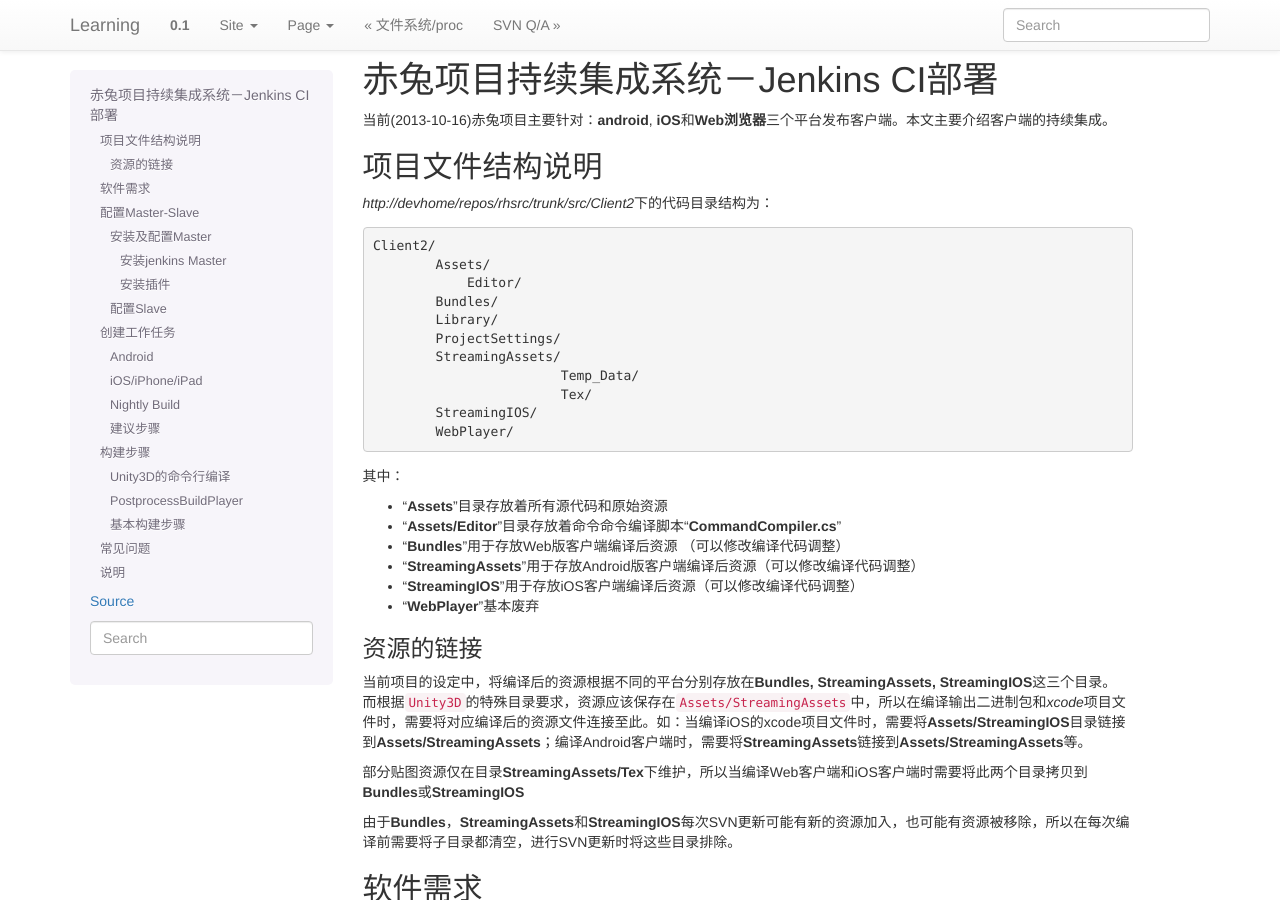
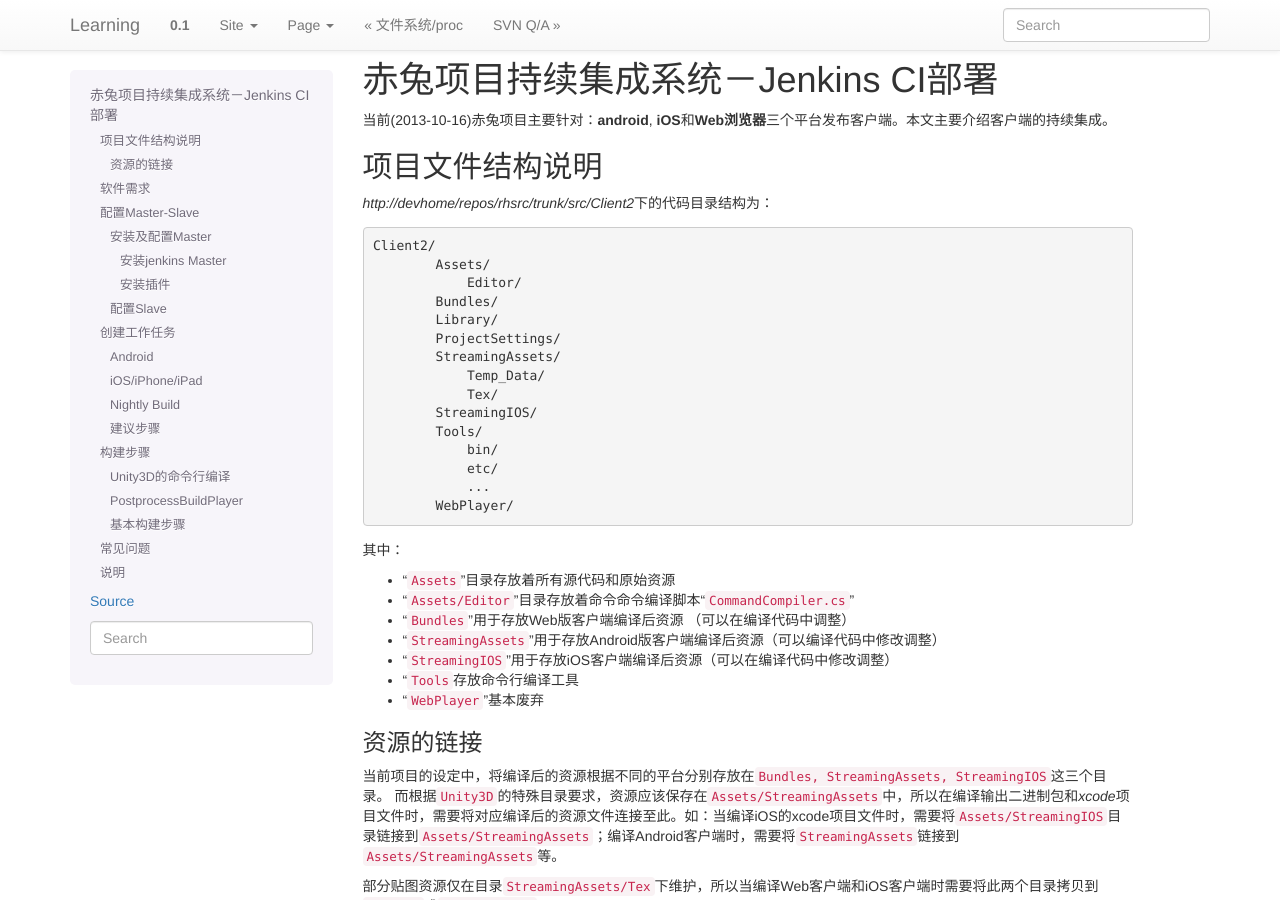
Before and after one commit to huiliu/learning.docs.hui, a Sphinx documentation site: the page built from source/jenkins.rst, in a window 1280 px wide and 900 px high. Built offline with Sphinx 7.4.7, drawn with Linux system fonts in a browser that asks for light colours; formulas are drawn with MathJax 3.

```diff
--- a/source/jenkins.rst
+++ b/source/jenkins.rst
@@ -16,29 +16,34 @@
             Library/
             ProjectSettings/
             StreamingAssets/
-                            Temp_Data/
-                            Tex/
+                Temp_Data/
+                Tex/
             StreamingIOS/
+            Tools/
+                bin/
+                etc/
+                ...
             WebPlayer/
 
 其中：
 
-*   “\ **Assets**\ ”目录存放着所有源代码和原始资源
-*   “\ **Assets/Editor**\ ”目录存放着命令命令编译脚本\ “\ **CommandCompiler.cs**\ ”
-*   “\ **Bundles**\ ”用于存放Web版客户端编译后资源 （可以修改编译代码调整）
-*   “\ **StreamingAssets**\ ”用于存放Android版客户端编译后资源（可以修改编译代码调整）
-*   “\ **StreamingIOS**\ ”用于存放iOS客户端编译后资源（可以修改编译代码调整）
-*   “\ **WebPlayer**\ ”基本废弃
+*   “\ ``Assets``\ ”目录存放着所有源代码和原始资源
+*   “\ ``Assets/Editor``\ ”目录存放着命令命令编译脚本\ “\ ``CommandCompiler.cs``\ ”
+*   “\ ``Bundles``\ ”用于存放Web版客户端编译后资源 （可以在编译代码中调整）
+*   “\ ``StreamingAssets``\ ”用于存放Android版客户端编译后资源（可以编译代码中修改调整）
+*   “\ ``StreamingIOS``\ ”用于存放iOS客户端编译后资源（可以在编译代码中修改调整）
+*   "\ ``Tools``\ 存放命令行编译工具
+*   “\ ``WebPlayer``\ ”基本废弃
 
 
 资源的链接
 ---------------
-当前项目的设定中，将编译后的资源根据不同的平台分别存放在\ **Bundles, StreamingAssets, StreamingIOS**\ 这三个目录。
-而根据\ ``Unity3D``\ 的特殊目录要求，资源应该保存在\ ``Assets/StreamingAssets``\ 中，所以在编译输出二进制包和\ `xcode`\ 项目文件时，需要将对应编译后的资源文件连接至此。如：当编译iOS的xcode项目文件时，需要将\ **Assets/StreamingIOS**\ 目录链接到\ **Assets/StreamingAssets**\ ；编译Android客户端时，需要将\ **StreamingAssets**\ 链接到\ **Assets/StreamingAssets**\ 等。
+当前项目的设定中，将编译后的资源根据不同的平台分别存放在\ ``Bundles, StreamingAssets, StreamingIOS``\ 这三个目录。
+而根据\ ``Unity3D``\ 的特殊目录要求，资源应该保存在\ ``Assets/StreamingAssets``\ 中，所以在编译输出二进制包和\ `xcode`\ 项目文件时，需要将对应编译后的资源文件连接至此。如：当编译iOS的xcode项目文件时，需要将\ ``Assets/StreamingIOS``\ 目录链接到\ ``Assets/StreamingAssets``\ ；编译Android客户端时，需要将\ ``StreamingAssets``\ 链接到\ ``Assets/StreamingAssets``\ 等。
 
-部分贴图资源仅在目录\ **StreamingAssets/Tex**\ 下维护，所以当编译Web客户端和iOS客户端时需要将此两个目录拷贝到\ **Bundles**\ 或\ **StreamingIOS**\
+部分贴图资源仅在目录\ ``StreamingAssets/Tex``\ 下维护，所以当编译Web客户端和iOS客户端时需要将此两个目录拷贝到\ ``Bundles``\ 或\ ``StreamingIOS``\
 
-由于\ **Bundles**\ ，\ **StreamingAssets**\ 和\ **StreamingIOS**\ 每次SVN更新可能有新的资源加入，也可能有资源被移除，所以在每次编译前需要将子目录都清空，进行SVN更新时将这些目录排除。
+由于\ ``Bundles``\ ，\ ``StreamingAssets``\ 和\ ``StreamingIOS``\ 每次SVN更新可能有新的资源加入，也可能有资源被移除，所以在每次编译前需要将子目录都清空，进行SVN更新时将这些目录排除。
 
 
 软件需求
@@ -46,7 +51,7 @@
 
 开发及编译工具:
 
-1.  服务端使用\ **gcc**\ 和\ **automake**\ 进行编译
+1.  服务端使用\ ``gcc``\ 和\ ``automake``\ 进行编译
 2.  Unity3D (>=4.1.2f)
 3.  Android SDK (API Level >= 10)
 4.  Xcode (>=4.6)
```
Also changed, not shown: source/python_var.rst (added, +19 -0 lines), source/samba_basic.rst (+14 -0 lines).
